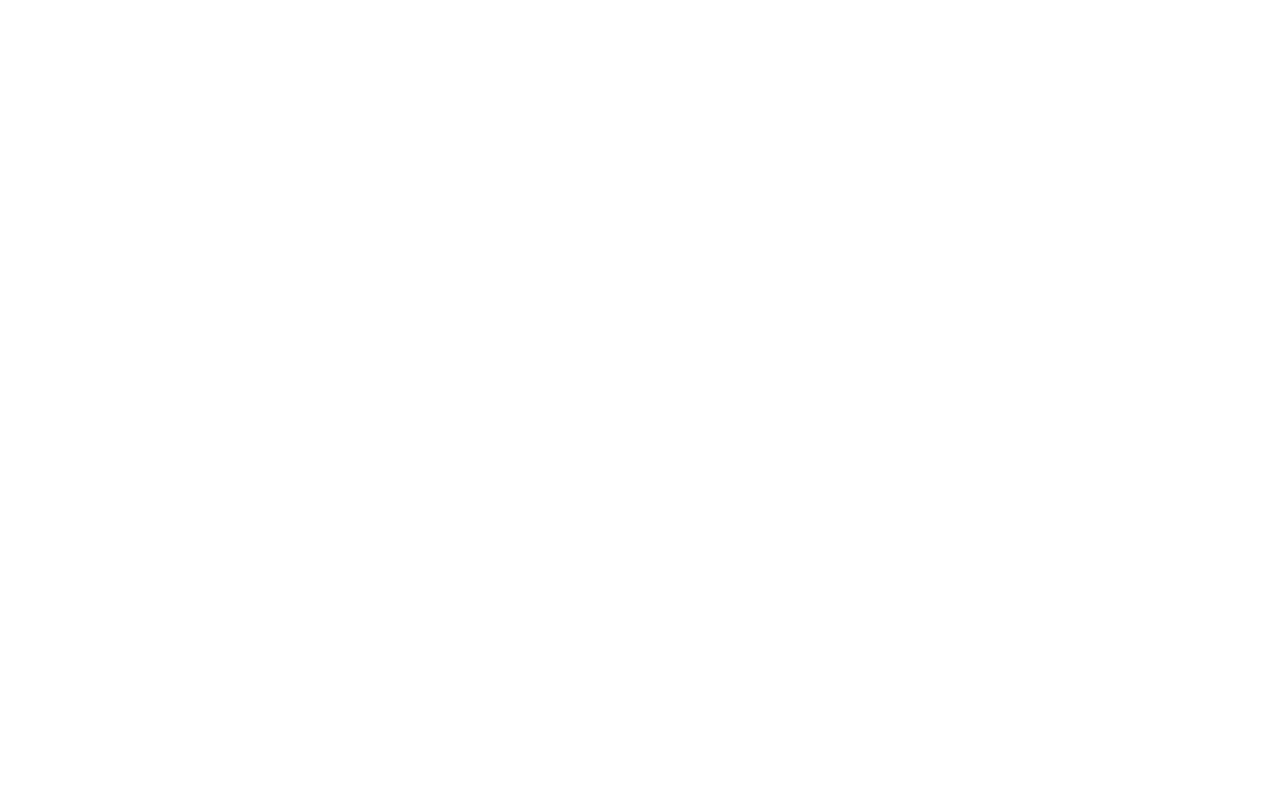
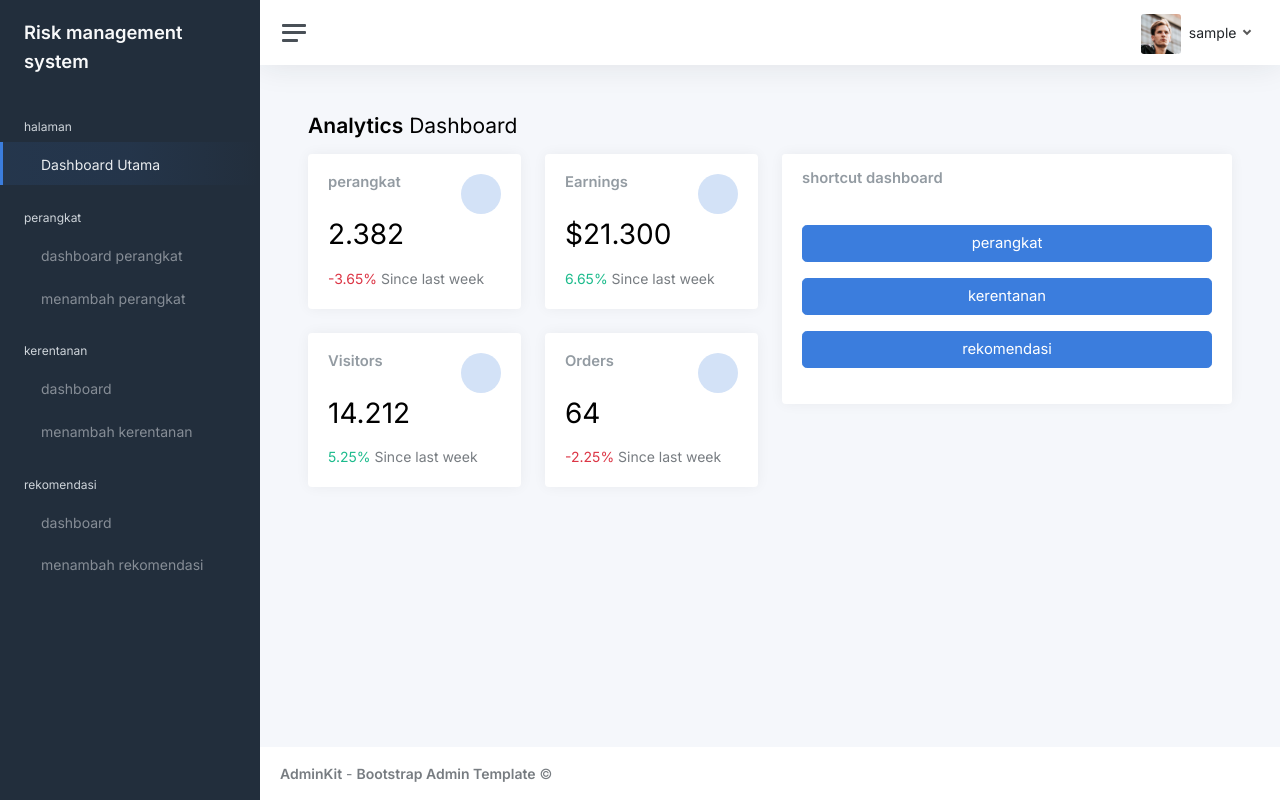
Before and after one commit to indyadirak/skripsi, a PHP site: page /dashboard_perangkat.php in a window 1280 px wide. Before the commit the page is empty. Run offline with PHP 8.4, Linux system fonts and the light colour scheme; the visitor is signed in with stand-in values (Sample User, id 1).

Commit message:
finalisasi dashboard utama

```diff
--- a/dashboard_perangkat.php
+++ b/dashboard_perangkat.php
@@ -0,0 +1,269 @@
+<?php
+session_start();
+if(!isset($_SESSION["login"]))
+{
+    header("location: index.php");
+	exit;
+}
+$username=$_SESSION['login'];
+?>
+<!DOCTYPE html>
+<html lang="en">
+
+<head>
+	<meta charset="utf-8">
+	<meta http-equiv="X-UA-Compatible" content="IE=edge">
+	<link rel="preconnect" href="https://fonts.gstatic.com">
+	<link rel="shortcut icon" href="img/icons/icon-48x48.png" />
+
+	<link rel="canonical" href="https://demo-basic.adminkit.io/" />
+
+	<title>Dashboard Utama sistem manajemen risiko</title>
+
+	<link href="./dashboard.css" rel="stylesheet">
+	<link href="https://fonts.googleapis.com/css2?family=Inter:wght@300;400;600&display=swap" rel="stylesheet">
+</head>
+
+<body>
+	<div class="wrapper">
+		<nav id="sidebar" class="sidebar js-sidebar">
+			<div class="sidebar-content js-simplebar">
+				<a class="sidebar-brand" href="index.html">
+          <span class="align-middle">Risk management system</span>
+        </a>
+
+				<ul class="sidebar-nav">
+					<li class="sidebar-header">
+						halaman
+					</li>
+
+					<li class="sidebar-item active">
+						<a class="sidebar-link" href="./dashboard.php">
+              <i class="align-middle" data-feather="home"></i> <span class="align-middle">Dashboard Utama</span>
+            </a>
+					</li>
+
+					<li class="sidebar-header">
+						perangkat
+					</li>
+
+			        </a>
+					<li class="sidebar-item">
+						<a class="sidebar-link" href="./dashboard_perangkat.php">
+              <i class="align-middle" data-feather="airplay"></i> <span class="align-middle">dashboard perangkat</span>
+            </a>
+					</li>
+
+					<class="sidebar-item">
+						<a class="sidebar-link" href="/menambahkan_perangkat.php">
+              <i class="align-middle" data-feather="map"></i> <span class="align-middle">menambah perangkat</span>
+            </a>
+					</li>
+					<li class="sidebar-header">
+						kerentanan
+					</li>
+
+					<li class="sidebar-item">
+						<a class="sidebar-link" href="./dashboard_kerentanan.php">
+              <i class="align-middle" data-feather="bar-chart-2"></i> <span class="align-middle">dashboard</span>
+            </a>
+					</li>
+
+					<li class="sidebar-item">
+						<a class="sidebar-link" href="./menambahkan_kerentanan.php">
+              <i class="align-middle" data-feather="map"></i> <span class="align-middle">menambah kerentanan</span>
+            </a>
+					</li>
+					</a>
+
+					</li>
+					<li class="sidebar-header">
+						rekomendasi
+					</li>
+
+					<li class="sidebar-item">
+						<a class="sidebar-link" href="./dashboard_rekomendasi.php">
+              <i class="align-middle" data-feather="bar-chart-2"></i> <span class="align-middle">dashboard</span>
+            </a>
+					</li>
+
+					<li class="sidebar-item">
+						<a class="sidebar-link" href="./menambahkan_rekomendasi.php">
+              <i class="align-middle" data-feather="map"></i> <span class="align-middle">menambah rekomendasi</span>
+            </a>
+					</li>
+				</ul>
+
+			</div>
+		</nav>
+
+		<div class="main">
+			<nav class="navbar navbar-expand navbar-light navbar-bg">
+				<a class="sidebar-toggle js-sidebar-toggle">
+          <i class="hamburger align-self-center"></i>
+        </a>
+
+				<div class="navbar-collapse collapse">
+					<ul class="navbar-nav navbar-align">
+						<li class="nav-item dropdown">
+							<a class="nav-icon dropdown-toggle d-inline-block d-sm-none" href="#" data-bs-toggle="dropdown">
+                <i class="align-middle" data-feather="settings"></i>
+              </a>
+
+							<a class="nav-link dropdown-toggle d-none d-sm-inline-block" href="#" data-bs-toggle="dropdown">
+                <img src="img/avatars/avatar.jpg" class="avatar img-fluid rounded me-1" alt="Charles Hall" /> <span class="text-dark"><?php
+				printf("%s", $username);
+				?>
+				</span>
+              </a>
+							<div class="dropdown-menu dropdown-menu-end">
+<!-- 								<a class="dropdown-item" href="pages-profile.html"><i class="align-middle me-1" data-feather="user"></i> Profile</a>
+								<a class="dropdown-item" href="#"><i class="align-middle me-1" data-feather="pie-chart"></i> Analytics</a>
+								<div class="dropdown-divider"></div>
+								<a class="dropdown-item" href="index.html"><i class="align-middle me-1" data-feather="settings"></i> Settings & Privacy</a>
+								<a class="dropdown-item" href="#"><i class="align-middle me-1" data-feather="help-circle"></i> Help Center</a>
+								<div class="dropdown-divider"></div> -->
+								<a class="dropdown-item" href="logout.php">Log out</a>
+							</div>
+						</li>
+					</ul>
+				</div>
+			</nav>
+
+			<main class="content">
+				<div class="container-fluid p-0">
+
+					<h1 class="h3 mb-3"><strong>Analytics</strong> Dashboard</h1>
+
+					<div class="row">
+						<div class="col-xl-6 col-xxl-5 d-flex">
+							<div class="w-100">
+								<div class="row">
+									<div class="col-sm-6">
+										<div class="card">
+											<div class="card-body">
+												<div class="row">
+													<div class="col mt-0">
+														<h5 class="card-title">perangkat</h5>
+													</div>
+
+													<div class="col-auto">
+														<div class="stat text-primary">
+															<i class="align-middle" data-feather="truck"></i>
+														</div>
+													</div>
+												</div>
+												<h1 class="mt-1 mb-3">2.382</h1>
+												<div class="mb-0">
+													<span class="text-danger">-3.65%</span>
+													<span class="text-muted">Since last week</span>
+												</div>
+											</div>
+										</div>
+										<div class="card">
+											<div class="card-body">
+												<div class="row">
+													<div class="col mt-0">
+														<h5 class="card-title">Visitors</h5>
+													</div>
+
+													<div class="col-auto">
+														<div class="stat text-primary">
+															<i class="align-middle" data-feather="users"></i>
+														</div>
+													</div>
+												</div>
+												<h1 class="mt-1 mb-3">14.212</h1>
+												<div class="mb-0">
+													<span class="text-success">5.25%</span>
+													<span class="text-muted">Since last week</span>
+												</div>
+											</div>
+										</div>
+									</div>
+									<div class="col-sm-6">
+										<div class="card">
+											<div class="card-body">
+												<div class="row">
+													<div class="col mt-0">
+														<h5 class="card-title">Earnings</h5>
+													</div>
+
+													<div class="col-auto">
+														<div class="stat text-primary">
+															<i class="align-middle" data-feather="dollar-sign"></i>
+														</div>
+													</div>
+												</div>
+												<h1 class="mt-1 mb-3">$21.300</h1>
+												<div class="mb-0">
+													<span class="text-success">6.65%</span>
+													<span class="text-muted">Since last week</span>
+												</div>
+											</div>
+										</div>
+										<div class="card">
+											<div class="card-body">
+												<div class="row">
+													<div class="col mt-0">
+														<h5 class="card-title">Orders</h5>
+													</div>
+
+													<div class="col-auto">
+														<div class="stat text-primary">
+															<i class="align-middle" data-feather="shopping-cart"></i>
+														</div>
+													</div>
+												</div>
+												<h1 class="mt-1 mb-3">64</h1>
+												<div class="mb-0">
+													<span class="text-danger">-2.25%</span>
+													<span class="text-muted">Since last week</span>
+												</div>
+											</div>
+										</div>
+									</div>
+								</div>
+							</div>
+						</div>
+						<div class="col-xl-6 col-xxl-7">
+							<div class="card flex-fill w-100">
+								<div class="card-header">
+
+									<h5 class="card-title mb-0">shortcut dashboard</h5>
+								</div>
+								<div class="card-body">
+									<!-- Add space between buttons and make them full width -->
+									<div class="mb-3">
+										<button type="button" class="btn btn-primary btn-lg w-100" onclick="window.location.href='dashboard_perangkat.php';">perangkat</button>
+									</div>
+									<div class="mb-3">
+										<button type="button" class="btn btn-primary btn-lg w-100" onclick="window.location.href='dashboard_kerentanan.php';">kerentanan</button>
+									</div>
+									<div class="mb-3">
+										<button type="button" class="btn btn-primary btn-lg w-100" onclick="window.location.href='dashboard_rekomendasi.php';">rekomendasi</button>
+									</div>
+								</div>
+							</div>
+						</div>
+					</div>
+				</div>
+			</main>
+
+			<footer class="footer">
+				<div class="container-fluid">
+					<div class="row text-muted">
+						<div class="col-6 text-start">
+							<p class="mb-0">
+								<a class="text-muted" href="https://adminkit.io/" target="_blank"><strong>AdminKit</strong></a> - <a class="text-muted" href="https://adminkit.io/" target="_blank"><strong>Bootstrap Admin Template</strong></a>								&copy;
+							</p>
+						</div>
+					</div>
+				</div>
+			</footer>
+		</div>
+	</div>
+
+</body>
+
+</html>
```
Also changed, not shown: dashboard.php (+53 -43 lines), logout.php (added, +31 -0 lines), .htaccess (deleted), dashboard_rekomendasi.php (added), menambahkan_kerentanan.php (added), menambahkan_perangkat.php (added), menambahkan_rekomendasi.php (added).
